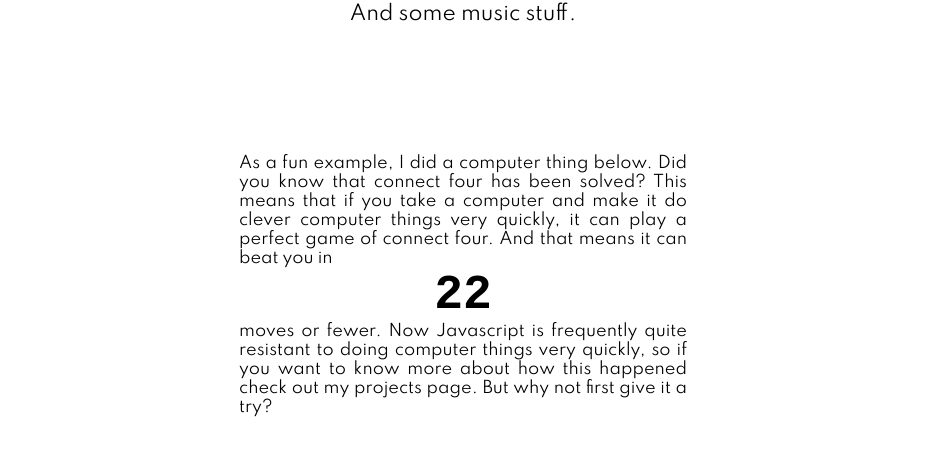
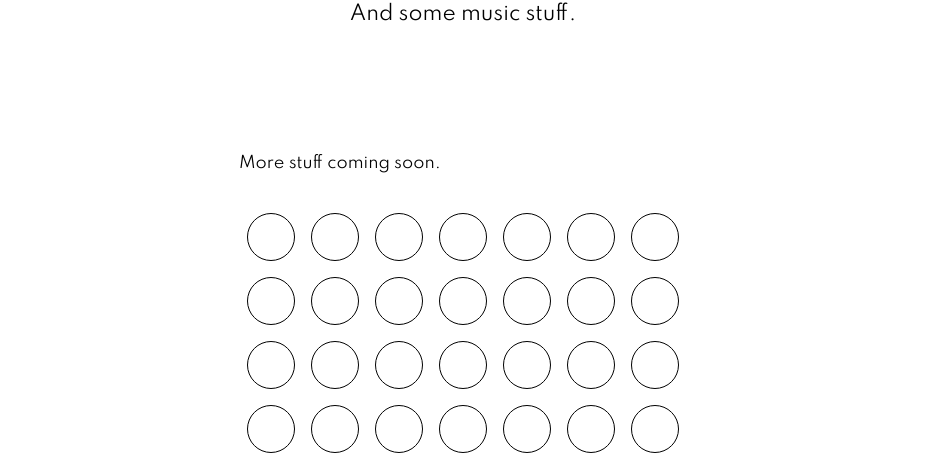
Before and after one commit to jmayclin/jmayclin.github.io, a plain HTML site: page index.html in a window 1280 px wide. Shown: the part 469-923 px from the top of the page, without its empty margins (177-1102 px from the left). Drawn offline with Linux system fonts and the light colour scheme; a web font is replaced by a local one.

Commit message:
added coming soon message, removed js

```diff
--- a/index.html
+++ b/index.html
@@ -12,7 +12,6 @@
     <link rel="icon" type="image" href="favicon/favicon.ico">
     <link href="https://fonts.googleapis.com/css2?family=Bungee+Hairline&display=swap" rel="stylesheet">
     <link href="https://fonts.googleapis.com/css2?family=Spartan&display=swap" rel="stylesheet">
-    <script defer src="shell_game.js"></script>
 
     <link rel="stylesheet" href="but_make_it_fashion.css">
 
@@ -35,17 +34,11 @@
     </div>
     <div id="connect_4">
         <div id="connect_4_text">
-            <p>As a fun example, I did a computer thing below. Did you know that connect four has been solved? This
-                means that if you take a computer and make it do clever computer things very quickly, it can play a
-                perfect game of connect four. And that means it can beat you in</p>
-            <p id="counter">22</p>
-            <p>moves or fewer. Now Javascript is frequently quite resistant to doing computer things very quickly, so if
-                you want to know more about how this happened check out my projects page. But why not first give it a
-                try?</p>
+            <p>More stuff coming soon.</p>
         </div>
         <div id="board">
-            <div id="0" class="stone"></div>
-            <div id="1" class="stone"></div>
+            <div class="stone"></div>
+            <div class="stone"></div>
             <div class="stone"></div>
             <div class="stone"></div>
             <div class="stone"></div>
```
